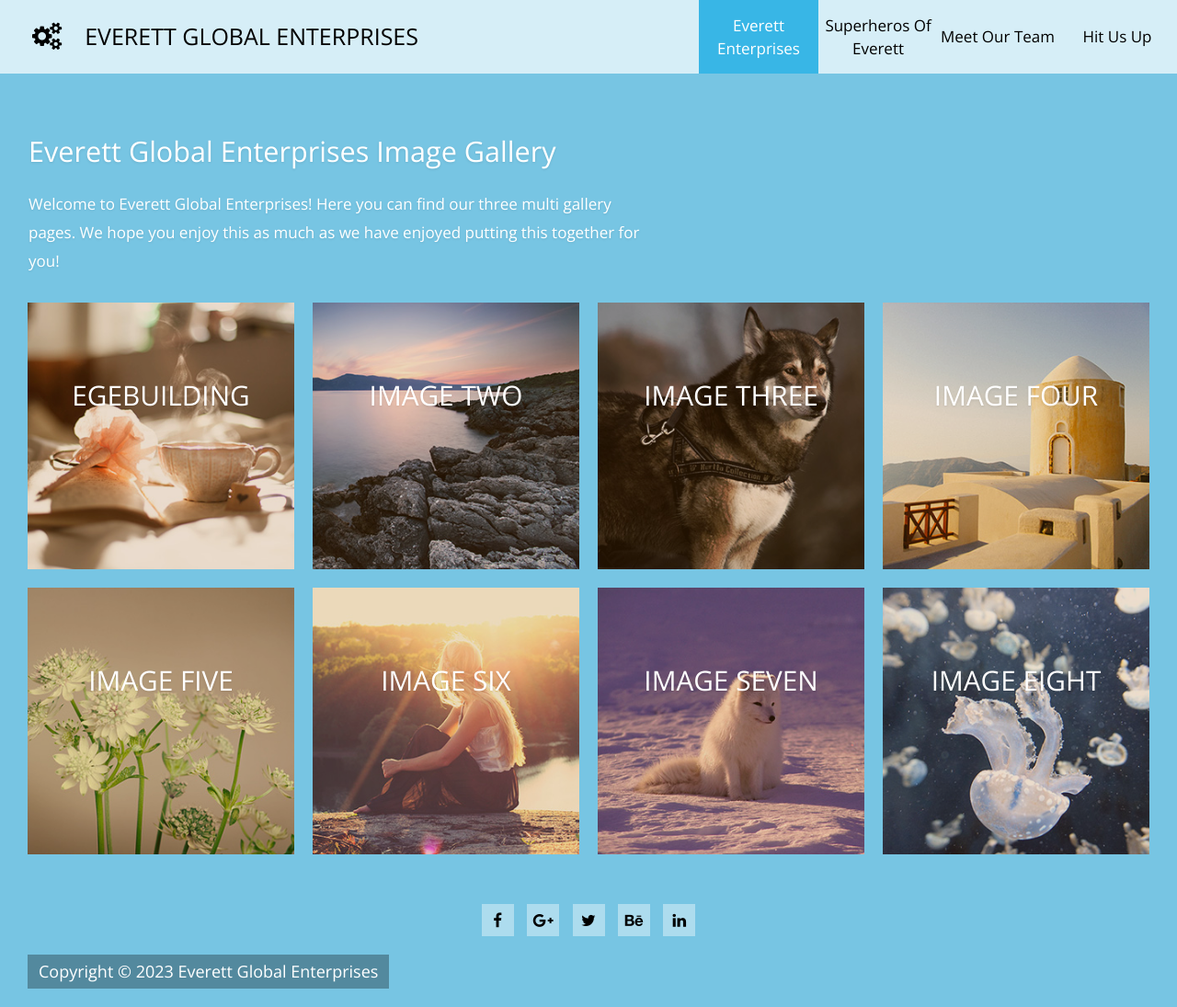
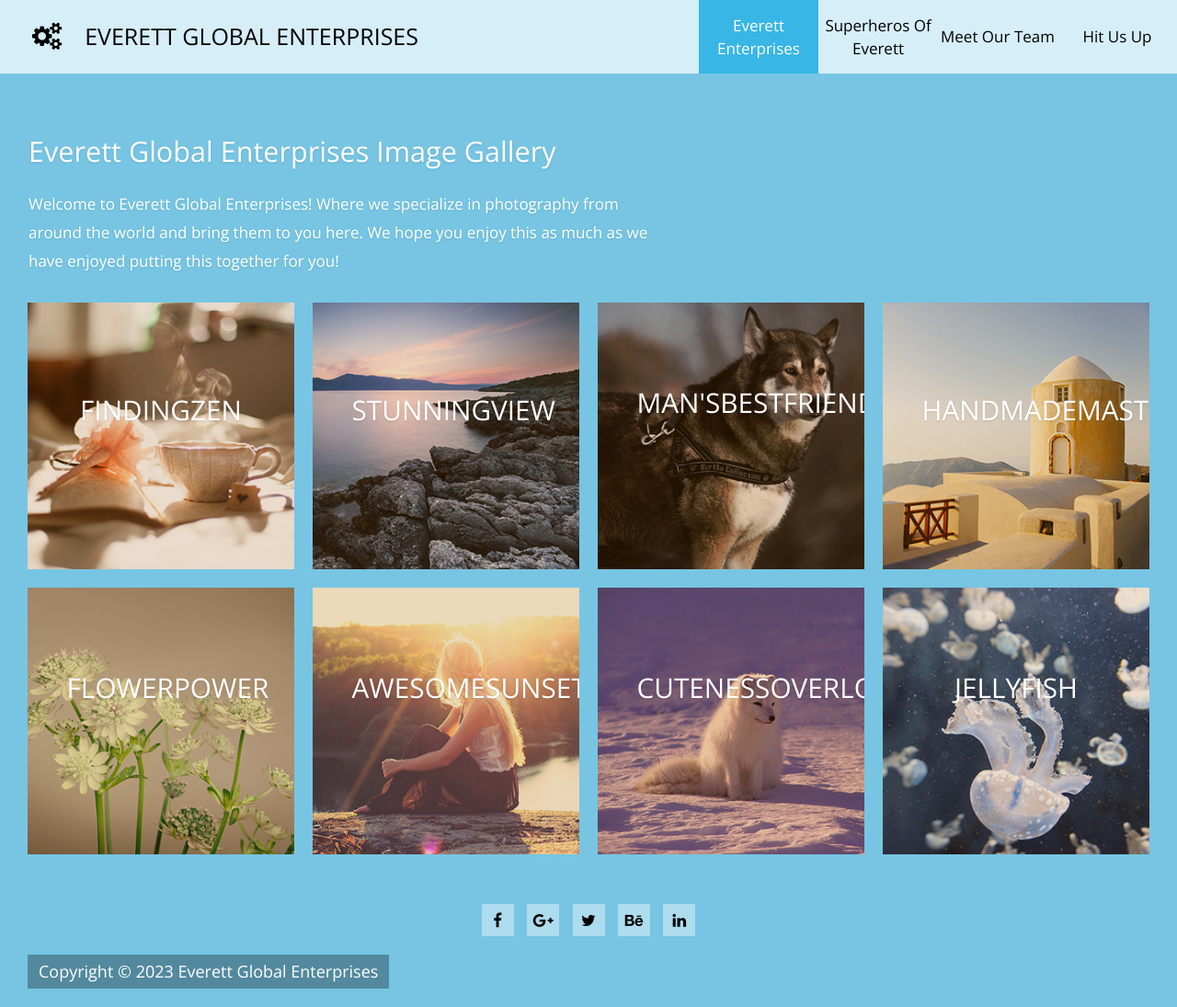
Before and after one commit to miguelsalcedo01/team3apps, a Flask app: page / in a window 1280 px wide. Shown: the whole page at 92% size. Run offline with Flask 2, Linux system fonts and the light colour scheme; some libraries are stand-ins or nearby versions.

Commit message:
final edits

```diff
--- a/templates/index.html
+++ b/templates/index.html
@@ -81,15 +81,15 @@ http://www.tooplate.com/view/2086-multi-color
                                 <!-- Gallery One pop up connected with JS code below -->
                                     <div class="tm-img-gallery-info-container">
                                         <h2 class="tm-text-title tm-gallery-title tm-white"><span class="tm-white">Everett Global Enterprises Image Gallery</span></h2>
-                                        <p class="tm-text">Welcome to Everett Global Enterprises! Here you can find our three multi gallery pages. We hope you enjoy this as much as we have enjoyed putting this together for you!
+                                        <p class="tm-text">Welcome to Everett Global Enterprises! Where we specialize in photography from around the world and bring them to you here. We hope you enjoy this as much as we have enjoyed putting this together for you!
                                         </p>
                                     </div>
                                     <div class="grid-item">
                                         <figure class="effect-bubba">
                                             <img src="static/img/tm-img-01-tn.jpg" alt="Image" class="img-fluid tm-img">
                                             <figcaption>
-                                                <h2 class="tm-figure-title">EGE<span>Building</span></h2>
-                                                <p class="tm-figure-description">This is Everett Global Enterprises corporate location.</p>
+                                                <h2 class="tm-figure-title">Finding<span>Zen</span></h2>
+                                                <p class="tm-figure-description">Find your happy place.</p>
                                                 <a href="static/img/tm-img-01.jpg">View more</a>
                                             </figcaption>
                                         </figure>
@@ -98,8 +98,8 @@ http://www.tooplate.com/view/2086-multi-color
                                         <figure class="effect-bubba">
                                             <img src="static/img/tm-img-02-tn.jpg" alt="Image" class="img-fluid tm-img">
                                             <figcaption>
-                                                <h2 class="tm-figure-title">Image <span>Two</span></h2>
-                                                <p class="tm-figure-description">Maecenas purus sem, lobortis id odio in sapien.</p>
+                                                <h2 class="tm-figure-title">Stunning<span>View</span></h2>
+                                                <p class="tm-figure-description">What a beautiful view.</p>
                                                 <a href="static/img/tm-img-02.jpg">View more</a>
                                             </figcaption>
                                         </figure>
@@ -108,8 +108,8 @@ http://www.tooplate.com/view/2086-multi-color
                                         <figure class="effect-bubba">
                                             <img src="static/img/tm-img-03-tn.jpg" alt="Image" class="img-fluid tm-img">
                                             <figcaption>
-                                                <h2 class="tm-figure-title">Image <span>Three</span></h2>
-                                                <p class="tm-figure-description">Lorem ipsum dolor sit amet, consectetur adipiscing elit.</p>
+                                                <h2 class="tm-figure-title">Man's<span>Bestfriend</span></h2>
+                                                <p class="tm-figure-description">Just don't get too close . He Bites.</p>
                                                 <a href="static/img/tm-img-03.jpg">View more</a>
                                             </figcaption>
                                         </figure>
@@ -118,8 +118,8 @@ http://www.tooplate.com/view/2086-multi-color
                                         <figure class="effect-bubba">
                                             <img src="static/img/tm-img-04-tn.jpg" alt="Image" class="img-fluid tm-img">
                                             <figcaption>
-                                                <h2 class="tm-figure-title">Image <span>Four</span></h2>
-                                                <p class="tm-figure-description">Maecenas purus sem, lobortis id odio in sapien.</p>
+                                                <h2 class="tm-figure-title">Handmade<span>Masterpiece</span></h2>
+                                                <p class="tm-figure-description">What an amazing Airbnb.</p>
                                                 <a href="static/img/tm-img-04.jpg">View more</a>
                                             </figcaption>
                                         </figure>
@@ -128,8 +128,8 @@ http://www.tooplate.com/view/2086-multi-color
                                         <figure class="effect-bubba">
                                             <img src="static/img/tm-img-05-tn.jpg" alt="Image" class="img-fluid tm-img">
                                             <figcaption>
-                                                <h2 class="tm-figure-title">Image <span>Five</span></h2>
-                                                <p class="tm-figure-description">Lorem ipsum dolor sit amet, consectetur adipiscing elit.</p>
+                                                <h2 class="tm-figure-title">Flower<span>Power</span></h2>
+                                                <p class="tm-figure-description">Enjoy the beauty of vegation.</p>
                                                 <a href="static/img/tm-img-05.jpg">View more</a>
                                             </figcaption>
                                         </figure>
@@ -138,8 +138,8 @@ http://www.tooplate.com/view/2086-multi-color
                                         <figure class="effect-bubba">
                                             <img src="static/img/tm-img-06-tn.jpg" alt="Image" class="img-fluid tm-img">
                                             <figcaption>
-                                                <h2 class="tm-figure-title">Image <span>Six</span></h2>
-                                                <p class="tm-figure-description">Maecenas purus sem, lobortis id odio in sapien.</p>
+                                                <h2 class="tm-figure-title">Awesome<span>Sunset</span></h2>
+                                                <p class="tm-figure-description">I would love to watch the sunset here.</p>
                                                 <a href="static/img/tm-img-06.jpg">View more</a>
                                             </figcaption>
                                         </figure>
@@ -148,8 +148,8 @@ http://www.tooplate.com/view/2086-multi-color
                                         <figure class="effect-bubba">
                                             <img src="static/img/tm-img-07-tn.jpg" alt="Image" class="img-fluid tm-img">
                                             <figcaption>
-                                                <h2 class="tm-figure-title">Image <span>Seven</span></h2>
-                                                <p class="tm-figure-description">Lorem ipsum dolor sit amet, consectetur adipiscing elit.</p>
+                                                <h2 class="tm-figure-title">Cuteness<span>Overload</span></h2>
+                                                <p class="tm-figure-description">Oh the places you'll go little one.</p>
                                                 <a href="static/img/tm-img-07.jpg">View more</a>
                                             </figcaption>
                                         </figure>
@@ -158,8 +158,8 @@ http://www.tooplate.com/view/2086-multi-color
                                         <figure class="effect-bubba">
                                             <img src="static/img/tm-img-08-tn.jpg" alt="Image" class="img-fluid tm-img">
                                             <figcaption>
-                                                <h2 class="tm-figure-title">Image <span>Eight</span></h2>
-                                                <p class="tm-figure-description">Maecenas purus sem, lobortis id odio in sapien.</p>
+                                                <h2 class="tm-figure-title">Jelly<span>Fish</span></h2>
+                                                <p class="tm-figure-description">Just running from Spongebob and Patrick.</p>
                                                 <a href="static/img/tm-img-08.jpg">View more</a>
                                             </figcaption>
                                         </figure>
```
